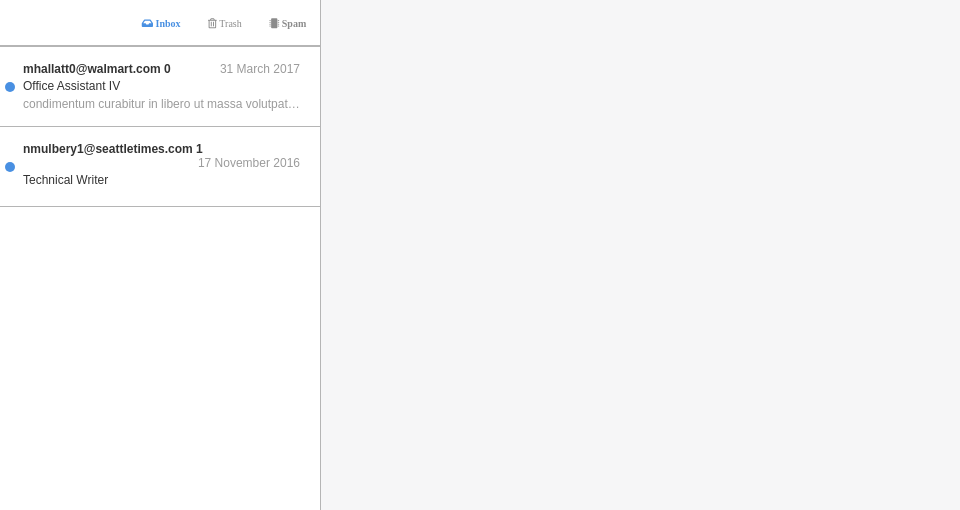
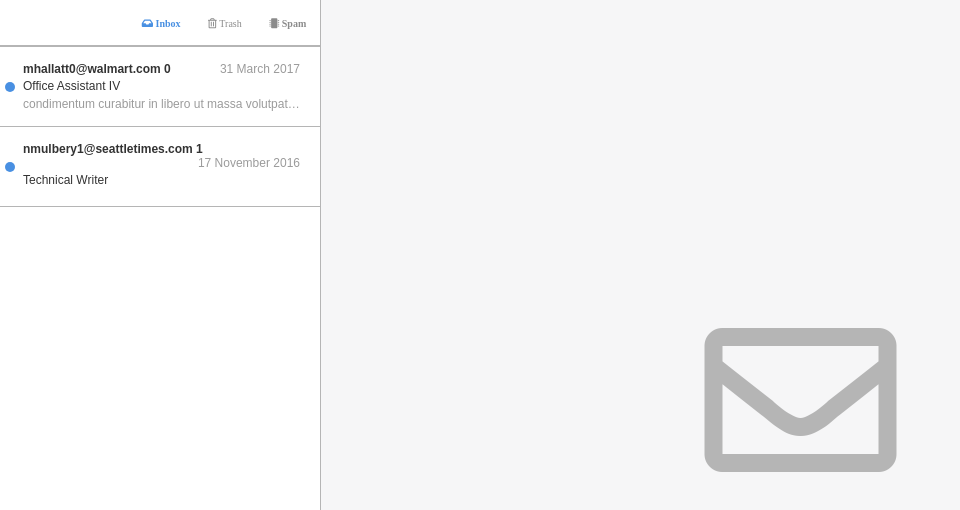
Before and after one commit to luizkra/emailClient, a React (Create React App) app: page / in a window 1280 px wide. Shown: the top 510 px of the page, without its empty margins (0-960 px from the left). Built offline with nearby package versions, Linux system fonts and the light colour scheme.

Commit message:
Feature to show email detail, and set read

```diff
--- a/src/components/Content.js
+++ b/src/components/Content.js
@@ -10,22 +10,77 @@ class Content extends Component {
     }
     store.subscribe(() => {
       this.setState({
-        mailViewer: store.getState().mailViewer
+        mailViewer: store.getState().mailViewer,
+        trashMails: store.getState().trashMails,
+        spanMails: store.getState().spanMails
       })
     })
   }
   render() {
     return (
-      <div className="Content">
-      {this.state.mailViewer.map((item) =>
-        <div>
+      <ContentMail verifyContent={this.state.mailViewer}/>
+    );
+  }
+
+  addSpam(idMail) {
+    store.dispatch({
+      type: "ADD_TO_SPAM",
+      idMail
+    })
+  }
+  addTrash(idMail) {
+    store.dispatch({
+      type: "ADD_TO_TRASH",
+      idMail
+    })
+  }
+  viewEmail(idMail) {
+    store.dispatch({
+      type: "VIEW_EMAIL",
+      idMail
+    })
+  }
+}
+
+function ContentMail(props) {
+    const lenghtArray = props.verifyContent;
+    if (lenghtArray.length > 0) {
+      return <ContendFull arrayContent={lenghtArray}/>;
+    }
+    return <EmptyContend />;
+  }
+
+  function EmptyContend() {
+    return (
+          <div className="Content-empty">
+              <i className="far fa-envelope mail-icon"></i>
+          </div>
+    );
+  }
+function ContendFull(props) {
+  const arrayContent_ = props.arrayContent;
+  return (
+    <div className="Content">
+      {arrayContent_.map((item, index) =>
+        <div className="Wrapper-content"key={index}>
         <header className="Content-header">
+          <div className="left-menu">
           <h5 className="Content-title">{item.subject}</h5>
+          </div>
+          <div className="rigth-menu">
+            <i className="fas fa-circle icon-action"></i>
+            <i className="far fa-trash-alt icon-action"></i>
+            <i className="fas fa-microchip icon-action"></i>
+          </div>
         </header>
         <div className="Content-container">
           <div className="Mail-header">
             <div className="Mail-from">{item.from}</div>
-            <div className="Mail-date">{item.date}</div>
+            <div className="Mail-date">{new Intl.DateTimeFormat('es-GB', {
+                  year: 'numeric',
+                  month: 'long',
+                  day: '2-digit'
+                }).format(new Date(item.date))}</div>
           </div>
           <div className="Mail-text">{item.body}
           </div>
@@ -33,7 +88,6 @@ class Content extends Component {
         </div>
         )}
       </div>
-    );
-  }
+  );
 }
 export default Content;
--- a/src/css/App.css
+++ b/src/css/App.css
@@ -21,7 +21,7 @@
   display: flex;
 }
 .App-right-side{
-  /*background-color: red;*/
+  background-color: #F6F6F7;
   width: 77%;
   height: auto;
   border-left: 1px solid #B5B5B5;
--- a/src/css/Content.css
+++ b/src/css/Content.css
@@ -5,6 +5,13 @@
 	display: flex;
 	flex-direction: column;
 	padding: 0px 40px 40px 40px;
+}
+.Content-empty {
+	background-color: #F6F6F7;
+	display: flex;
+	flex-direction: column;
+	align-items: center;
+	align-self: center;
 }
 .Content-container{
 	background-color: #ffffff;
@@ -26,3 +33,23 @@
 	padding-bottom: 20px;
 	padding-top: 40px;
 }
+.Wrapper-content{
+	display: contents;
+}
+.mail-icon{
+	font-size: 12em;
+	color: #B5B5B5;
+}
+.rigth-menu{
+    display: inline-flex;
+    width: 21%;
+    justify-content: space-around;
+}
+.left-menu{
+	display: inline-block;
+	width: 79%;
+}
+.icon-action{
+	font-size: 19px;
+	color: #8B8B8B;
+}
--- a/src/lib/store.js
+++ b/src/lib/store.js
@@ -1,20 +1,21 @@
 import { createStore} from 'redux'
-
 const reducer = (state, action) => {
-
+	const arrayGlobal = state.listMails
 	switch(action.type) {
     case 'ADD_TO_LIST':
+    const arrayAux1 = arrayGlobal.concat(action.mail)
       return {
       	...state,
-      	listMails: state.listMails.concat(action.mail)
+      	listMails: arrayAux1
       }
     case 'ADD_TO_VIEWER':
+      //const arrayAux =arrayGlobal.map((mail, index) => { (index == action.idMail)?(console.log(mail), mail.isReaded=true):(console.log('not found ', index,action.idMail)); return mail})
       return {
       	...state,
-      	mailViewer: state.listMails.map((mail, index) => {mail.index == action.idMail, console.log(index)})
+      	mailViewer: arrayGlobal.filter((mail, index) => {return index == action.idMail})
       }
     default:
       return state
   	}
 }
-export default createStore(reducer, { listMails: [], mailViewer: [] })
+export default createStore(reducer, { listMails: [],spanMails: [],trashMails: [], mailViewer: [] })
```
